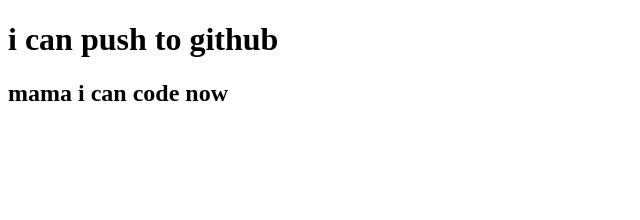
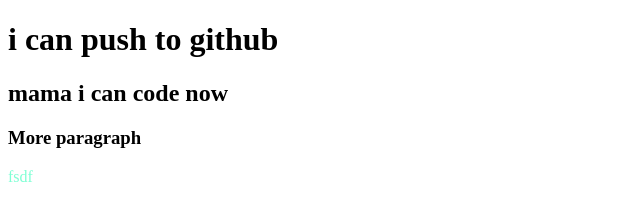
Before and after one commit to kzsakib12/my-second-repo, a plain HTML site: page index.html in a window 1280 px wide. Shown: the whole page, without its empty margins (0-640 px from the left). Drawn offline with Linux system fonts and the light colour scheme.

Commit message:
style added

```diff
--- a/index.html
+++ b/index.html
@@ -5,11 +5,12 @@
     <meta http-equiv="X-UA-Compatible" content="IE=edge">
     <meta name="viewport" content="width=device-width, initial-scale=1.0">
     <title>My Second Github Repo</title>
+    <link rel="stylesheet" href="style.css">
 </head>
 <body>
     <h1>i can push to github</h1>
     <h2>mama i can code now</h2>
-    <h3></h3>
-
+    <h3>More paragraph</h3>
+    <p>fsdf</p>
 </body>
 </html>
--- /dev/null
+++ b/style.css
@@ -0,0 +1,3 @@
+p{
+    color: aquamarine;
+}
```
